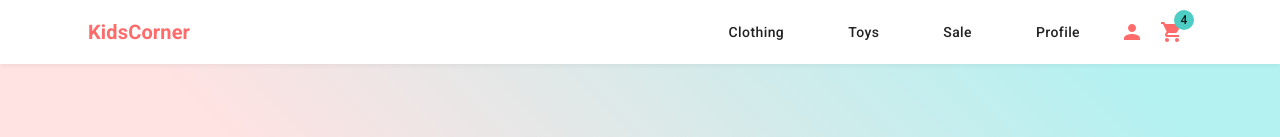
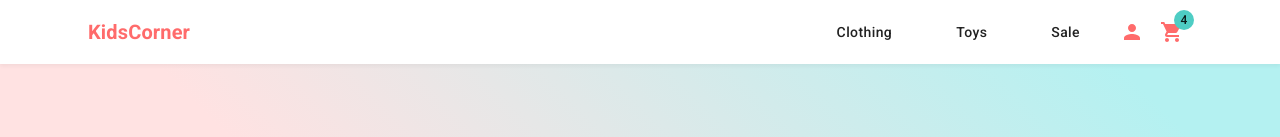
Before and after one commit to devshree/shopkid, a React (Create React App) app: page / in a window 1280 px wide. Shown: the top 137 px of the page. Built offline with nearby package versions, Linux system fonts and the light colour scheme; no server answers.

Commit message:
Update Navbar.tsx

```diff
--- a/src/components/Navbar.tsx
+++ b/src/components/Navbar.tsx
@@ -59,11 +59,7 @@ function Navbar() {
             <NavButton component={RouterLink} to="/sale">
               Sale
             </NavButton>
-            <NavButton component={RouterLink} to="/profile">
-              Profile
-            </NavButton>
-
-            <IconButton color="primary">
+            <IconButton color="primary" component={RouterLink} to="/profile">
               <PersonIcon />
             </IconButton>
 
```
